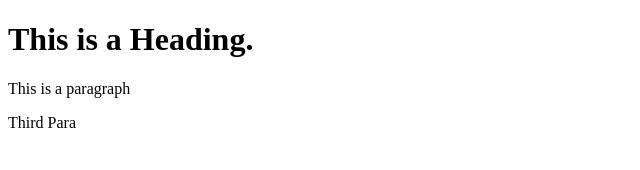
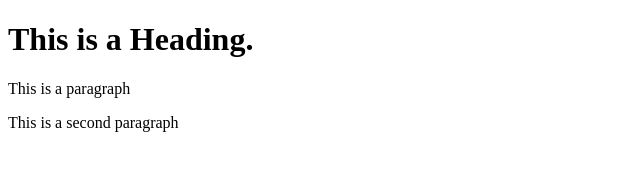
Before and after one commit to Gouravroy7/gittest, a plain HTML site: page template/test.html in a window 1280 px wide. Shown: the whole page, without its empty margins (0-640 px from the left). Drawn offline with Linux system fonts and the light colour scheme.

Commit message:
fifth-commit

```diff
--- a/template/test.html
+++ b/template/test.html
@@ -6,6 +6,6 @@
     <body>
        <h1>This is a Heading.</h1>
        <p>This is a paragraph</p>
-       <p>Third Para</p>
+       <p>This is a second paragraph</p>
     </body>
 </html>
```
